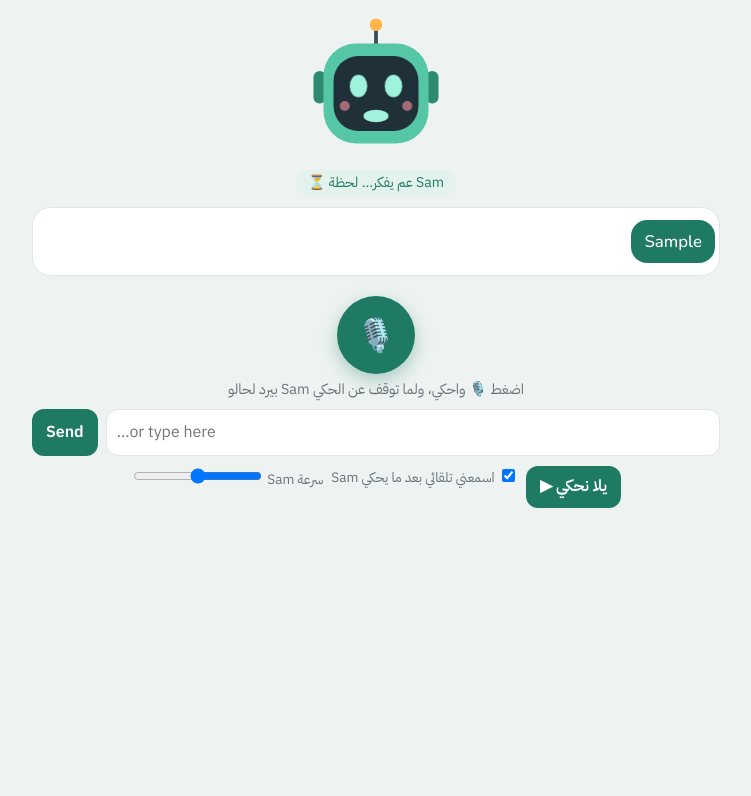
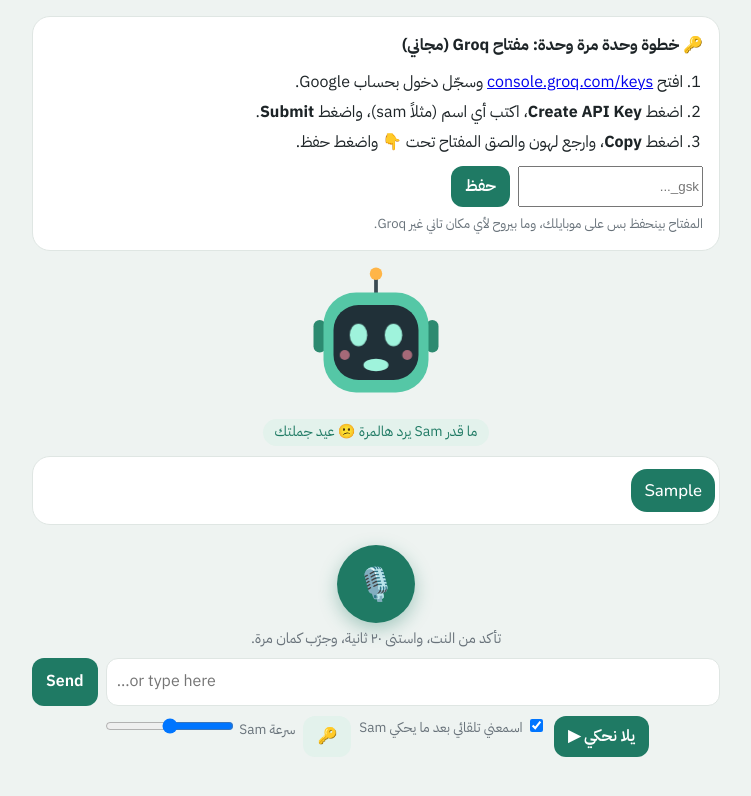
Before and after one commit to DrEtezazAbulIzam/english-shadowing, a plain HTML site: page sam-free.html in a window 1280 px wide. Both pictures are taken after typing "Sample" into the empty fields and a click on the button "Send". Shown: the whole page, without its empty margins (264-1015 px from the left). Drawn offline with nearby package versions, Linux system fonts and the light colour scheme; no server answers.

Commit message:
Sam free-talk: fast Groq brain with one-time key
Co-Authored-By: Claude Opus 5.5 <noreply@anthropic.com>
Claude-Session: https://claude.ai/code/session_01XTjQgcaehhfj3Gtft4iU9a

```diff
--- a/sam-free.html
+++ b/sam-free.html
@@ -66,6 +66,16 @@ label.sp{font-size:.85rem;color:var(--mute)}
 <body>
 <div class="wrap">
  <div id="warn"></div>
+ <div class="card" id="keyBox" style="display:none">
+  <b>🔑 خطوة وحدة مرة وحدة: مفتاح Groq (مجاني)</b>
+  <ol style="margin:8px 0;padding-inline-start:20px;line-height:1.9">
+   <li>افتح <a href="https://console.groq.com/keys" target="_blank" rel="noopener">console.groq.com/keys</a> وسجّل دخول بحساب Google.</li>
+   <li>اضغط <b>Create API Key</b>، اكتب أي اسم (مثلاً sam)، واضغط <b>Submit</b>.</li>
+   <li>اضغط <b>Copy</b>، وارجع لهون والصق المفتاح تحت 👇 واضغط حفظ.</li>
+  </ol>
+  <div class="bar"><input id="keyIn" placeholder="gsk_..." autocomplete="off"><button class="btn main" id="keySave">حفظ</button></div>
+  <div style="font-size:.82rem;color:var(--mute);margin-top:6px">المفتاح بينحفظ بس على موبايلك، وما بيروح لأي مكان تاني غير Groq.</div>
+ </div>
  <div class="stage">
   <svg id="bot" viewBox="0 0 120 120" aria-label="Sam">
       <g id="antenna"><line x1="60" y1="22" x2="60" y2="8" stroke="#3a4a52" stroke-width="3" stroke-linecap="round"/><circle cx="60" cy="7" r="5" fill="#ffb547"/></g>
@@ -84,6 +94,7 @@ label.sp{font-size:.85rem;color:var(--mute)}
   <div class="row">
    <button class="btn main" id="go">يلا نحكي ▶</button>
    <label class="sp"><input type="checkbox" id="auto" checked> اسمعني تلقائي بعد ما يحكي Sam</label>
+   <button class="btn" id="keyBtn">🔑</button>
    <label class="sp">سرعة Sam <input type="range" id="rate" min="0.6" max="1.1" step="0.05" value="0.85"></label>
   </div>
  </div>
@@ -121,12 +132,25 @@ const getq=(model)=>timed(async sig=>{ const sys=LAST[0].content, conv=LAST.slic
   const r=await fetch("https://text.pollinations.ai/"+encodeURIComponent(conv+"\nSam (JSON only):")+"?model="+model+"&system="+encodeURIComponent(sys)+"&referrer=english-shadowing",{signal:sig});
   if(!r.ok) throw r.status; const x=await r.text(); if(!x.trim()) throw "empty"; return x; },12000);
 let LAST=[];
+function getKey(){ try{ return localStorage.getItem("groq_key")||""; }catch(e){ return window._k||""; } }
+function setKey(k){ try{ localStorage.setItem("groq_key",k); }catch(e){} window._k=k; }
+const groq=(model)=>timed(async sig=>{
+  const r=await fetch("https://api.groq.com/openai/v1/chat/completions",{method:"POST",signal:sig,
+    headers:{"Content-Type":"application/json","Authorization":"Bearer "+getKey()},
+    body:JSON.stringify({model,messages:LAST,max_tokens:200,temperature:0.7,response_format:{type:"json_object"}})});
+  if(r.status===401){ $("keyBox").style.display="block"; throw "المفتاح غلط"; }
+  if(!r.ok) throw r.status; const d=await r.json(); return d.choices[0].message.content; },10000);
 async function think(msgs){
   LAST=msgs;
-  try{ return await Promise.any([post("openai-fast"), getq("openai-fast"), post("openai")]); }catch(e){}
-  st(null,"Sam عم يفكر… لحظة ⏳"); await sleep(4000);
-  return await Promise.any([post("openai"), getq("openai")]);
+  if(getKey()){
+    try{ return await groq("llama-3.3-70b-versatile"); }catch(e){ if(e==="المفتاح غلط") throw e; }
+    try{ return await groq("llama-3.1-8b-instant"); }catch(e){}
+  }
+  return await Promise.any([post("openai-fast"), getq("openai-fast"), post("openai")]);
 }
+$("keyBtn").onclick=()=>{ const k=$("keyBox"); k.style.display = k.style.display==="none" ? "block" : "none"; };
+$("keySave").onclick=()=>{ const k=$("keyIn").value.trim(); if(!/^gsk_/.test(k)){ $("keyIn").value=""; $("keyIn").placeholder="لازم يبلش بـ gsk_"; return; } setKey(k); $("keyBox").style.display="none"; st(null,"✓ انحفظ المفتاح! Sam صار سريع 🚀"); };
+if(!getKey()) $("keyBox").style.display="block";
 
 async function send(text){
   text=(text||"").trim(); if(!text||busy) return; busy=true; $("txt").value="";
@@ -141,7 +165,7 @@ async function send(text){
     busy=false; await say(reply); if($("auto").checked) listen();
   }catch(e){
     hist.pop(); busy=false;
-    st(null,"ما قدر Sam يرد هالمرة 😕 عيد جملتك");
+    st(null, e==="المفتاح غلط" ? "المفتاح غلط 🔑 حط المفتاح من جديد" : "ما قدر Sam يرد هالمرة 😕 عيد جملتك");
     $("micLabel").textContent="تأكد من النت، واستنى ٢٠ ثانية، وجرّب كمان مرة.";
   }
 }
```
